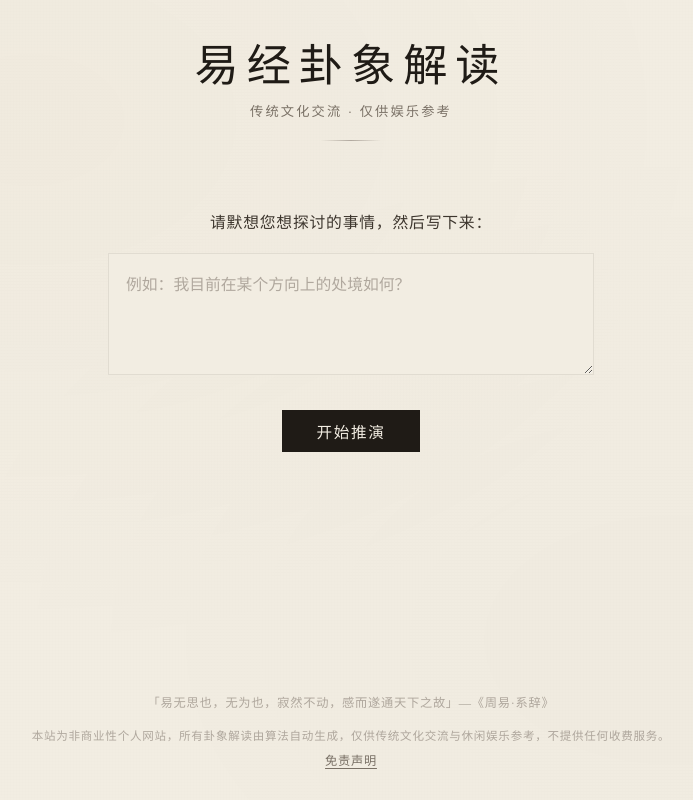
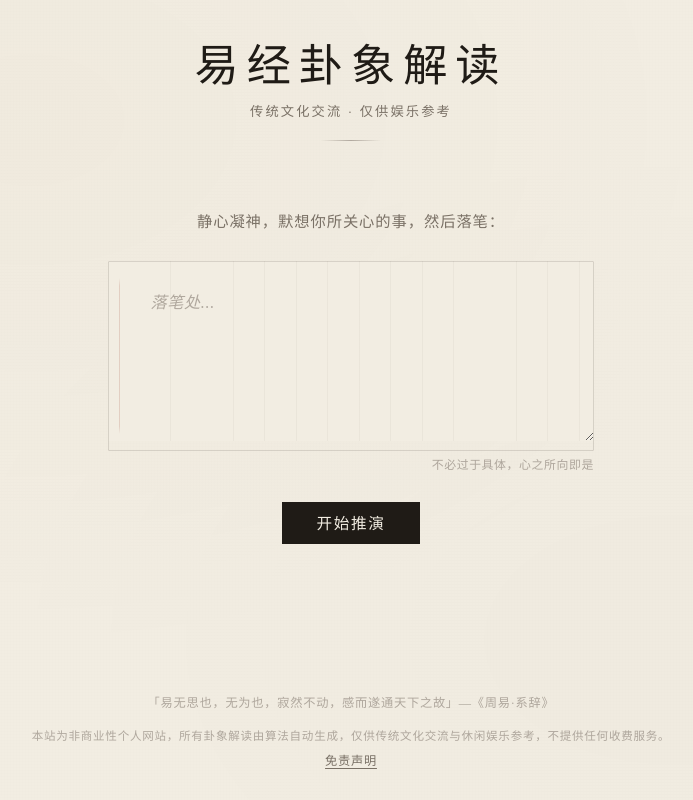
Before and after one commit to ChenyuHeee/tao, a React (Vite) app: page / in a window 1280 px wide. Both pictures are taken after a click on the button "开始体验". Shown: the whole page, without its empty margins (289-982 px from the left). Built offline with nearby package versions, Linux system fonts and the light colour scheme; a web font is replaced by a local one.

Commit message:
Redesign question input with manuscript-paper aesthetic

```diff
--- a/src/components/divination/FocusQuestion.module.css
+++ b/src/components/divination/FocusQuestion.module.css
@@ -1,6 +1,11 @@
 @keyframes fadeUp {
   from { opacity: 0; transform: translateY(16px); }
   to   { opacity: 1; transform: translateY(0); }
+}
+
+@keyframes inkBleed {
+  from { box-shadow: 0 0 0 0 rgba(155, 67, 48, 0); }
+  to   { box-shadow: 0 0 0 3px rgba(155, 67, 48, 0.06); }
 }
 
 .container {
@@ -12,36 +17,116 @@
 
 .label {
   display: block;
-  font-size: 0.93rem;
-  color: var(--ink-soft);
-  margin-bottom: var(--space-md);
-  letter-spacing: 0.05em;
+  font-size: 0.9rem;
+  color: var(--ink-muted);
+  margin-bottom: var(--space-lg);
+  letter-spacing: 0.06em;
   animation: fadeUp 0.4s ease forwards;
+}
+
+/* ---- Manuscript paper textarea ---- */
+
+.wrapper {
+  position: relative;
+  animation: fadeUp 0.5s ease forwards 0.15s;
 }
 
 .textarea {
   width: 100%;
-  min-height: 84px;
-  padding: var(--space-md);
-  font-size: 0.93rem;
+  min-height: 120px;
+  padding: var(--space-lg) var(--space-lg) var(--space-lg) 2.5rem;
+  font-size: 0.95rem;
   font-family: var(--font-text);
   color: var(--ink);
-  background: var(--bg-silk);
-  border: var(--border);
+  background:
+    /* Vertical guide lines — traditional manuscript paper */
+    repeating-linear-gradient(
+      90deg,
+      transparent,
+      transparent 1.8rem,
+      rgba(31, 27, 22, 0.04) 1.8rem,
+      rgba(31, 27, 22, 0.04) 1.85rem
+    ),
+    var(--bg-silk);
+  border: none;
   resize: vertical;
-  line-height: 1.8;
-  animation: fadeUp 0.5s ease forwards 0.15s;
-  transition: border-color 0.3s;
+  line-height: 2;
+  letter-spacing: 0.03em;
+  transition: box-shadow 0.4s ease, background 0.3s ease;
+  position: relative;
+  z-index: 1;
+}
+
+/* Brush-stroke border — uneven, organic */
+.wrapper::before {
+  content: '';
+  position: absolute;
+  inset: 0;
+  border: 1.5px solid rgba(31, 27, 22, 0.13);
+  border-radius: 1px;
+  z-index: 2;
+  pointer-events: none;
+  transition: border-color 0.4s ease;
+}
+
+/* Vermillion accent line on the left */
+.wrapper::after {
+  content: '';
+  position: absolute;
+  left: 0.65rem;
+  top: var(--space-md);
+  bottom: var(--space-md);
+  width: 1px;
+  background: linear-gradient(
+    to bottom,
+    transparent,
+    rgba(155, 67, 48, 0.18) 5%,
+    rgba(155, 67, 48, 0.18) 95%,
+    transparent
+  );
+  z-index: 2;
+  pointer-events: none;
+  transition: background 0.4s ease;
 }
 
 .textarea::placeholder {
   color: var(--ink-faint);
+  font-style: italic;
+  letter-spacing: 0.04em;
 }
 
 .textarea:focus {
   outline: none;
-  border-color: var(--ink-muted);
 }
+
+.wrapper:focus-within::before {
+  border-color: rgba(155, 67, 48, 0.3);
+  box-shadow:
+    inset 0 0 0 1px rgba(155, 67, 48, 0.04),
+    0 0 0 3px rgba(155, 67, 48, 0.04);
+}
+
+.wrapper:focus-within::after {
+  background: linear-gradient(
+    to bottom,
+    transparent,
+    rgba(155, 67, 48, 0.3) 5%,
+    rgba(155, 67, 48, 0.3) 95%,
+    transparent
+  );
+}
+
+/* ---- Hint text ---- */
+
+.hint {
+  font-size: 0.7rem;
+  color: var(--ink-faint);
+  text-align: right;
+  margin-top: var(--space-xs);
+  letter-spacing: 0.05em;
+}
+
+/* ---- Action ---- */
 
 .action {
   margin-top: var(--space-lg);
--- a/src/components/divination/FocusQuestion.tsx
+++ b/src/components/divination/FocusQuestion.tsx
@@ -11,14 +11,22 @@ export function FocusQuestion({ onSubmit }: FocusQuestionProps) {
 
   return (
     <div className={styles.container}>
-      <label className={styles.label}>请默想您想探讨的事情，然后写下来：</label>
-      <textarea
-        className={styles.textarea}
-        value={question}
-        onChange={e => setQuestion(e.target.value)}
-        placeholder="例如：我目前在某个方向上的处境如何？"
-        rows={3}
-      />
+      <label className={styles.label}>静心凝神，默想你所关心的事，然后落笔：</label>
+
+      <div className={styles.wrapper}>
+        <textarea
+          className={styles.textarea}
+          value={question}
+          onChange={e => setQuestion(e.target.value)}
+          placeholder="落笔处..."
+          rows={4}
+        />
+      </div>
+
+      <p className={styles.hint}>
+        不必过于具体，心之所向即是
+      </p>
+
       <div className={styles.action}>
         <InkButton onClick={() => onSubmit(question || '未言明之事')}>
           开始推演
```
